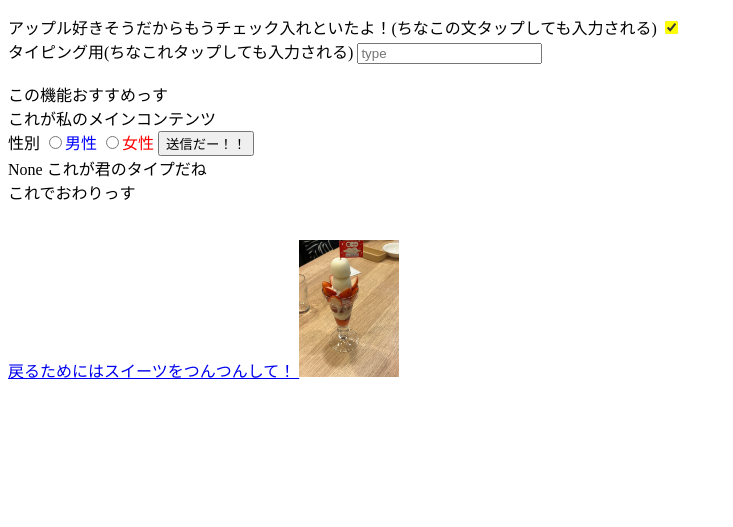
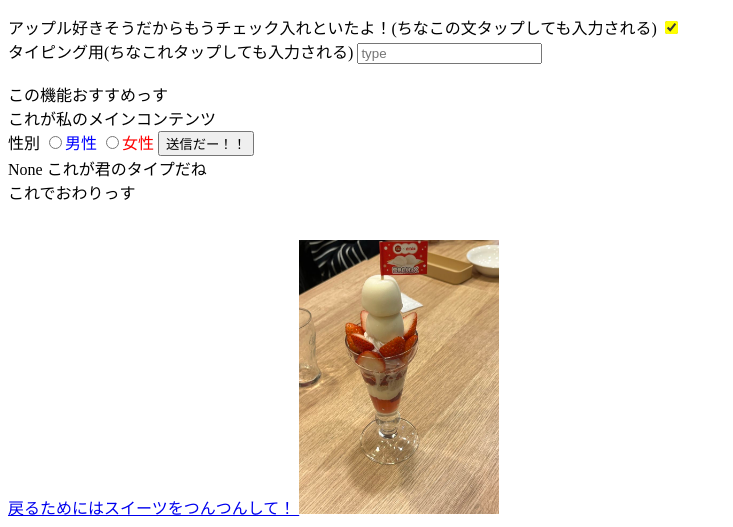
Before and after one commit to koketasi/schedule, a Flask app: page /form in a window 1280 px wide. Shown: the part 1382-1909 px from the top of the page, without its empty margins (0-733 px from the left). Before the commit the page ends 1761 px from the top, so only its background shows below. Run offline with Flask 3, Linux system fonts and the light colour scheme.

Commit message:
Add image alt/width and tidy CSS
Add alt text ('パフェ') and an explicit width (200px) to the image in templates/form.html for accessibility and consistent sizing. Remove the global img width rule and apply whitespace/formatting cleanup in static/style.css to reduce styling conflicts; no other functional changes.

```diff
--- a/static/style.css
+++ b/static/style.css
@@ -8,19 +8,19 @@
 h1{
     color: red;
 }
-img{
-    width: 100px;
 
-}
 div>label[for='he']{
     color: blue;
 }
+
 label[for='she']{
     color: red
 }
+
 label input{
     accent-color: pink;
 }
+
 label+input{
     accent-color: yellow;
 }
--- a/templates/form.html
+++ b/templates/form.html
@@ -79,10 +79,9 @@
     <br>
 
     <br>
-
     <a href="/">
         戻るためにはスイーツをつんつんして！
-        <img src="{{ url_for('static', filename='20260206_114451228_iOS.jpg') }}">
+        <img src="{{ url_for('static', filename='20260206_114451228_iOS.jpg')}}" alt='パフェ' width=200px>
     </a>
 </body>
 </html>
```
